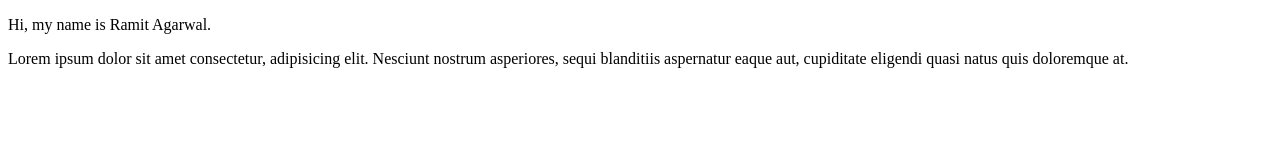
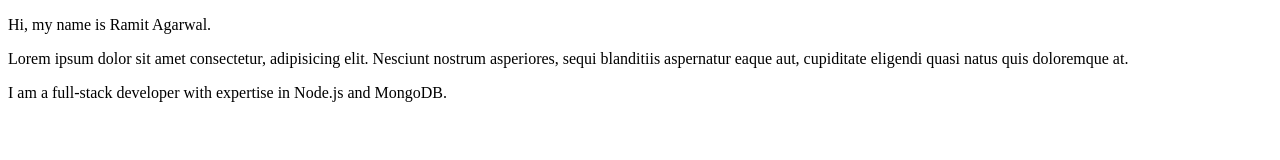
Before and after one commit to ramit-20/Experiment-1, a plain HTML site: page index.html in a window 1280 px wide. Drawn offline with Linux system fonts and the light colour scheme.

Commit message:
Add full-stack developer description

```diff
--- a/index.html
+++ b/index.html
@@ -8,5 +8,6 @@
 <body>
     <p>Hi, my name is Ramit Agarwal.</p>
     <p>Lorem ipsum dolor sit amet consectetur, adipisicing elit. Nesciunt nostrum asperiores, sequi blanditiis aspernatur eaque aut, cupiditate eligendi quasi natus quis doloremque at.</p>
+    <p>I am a full-stack developer with expertise in Node.js and MongoDB.</p>
 </body>
 </html>
```
